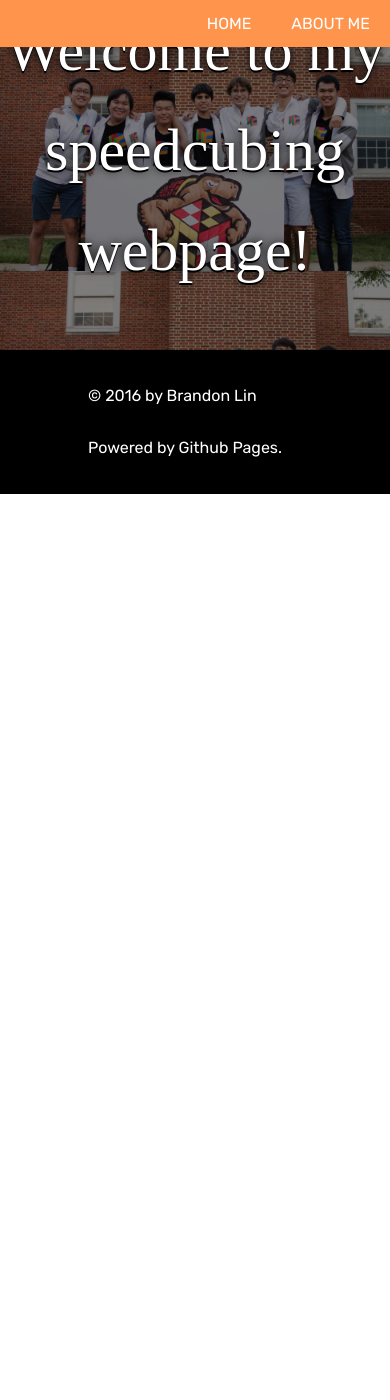
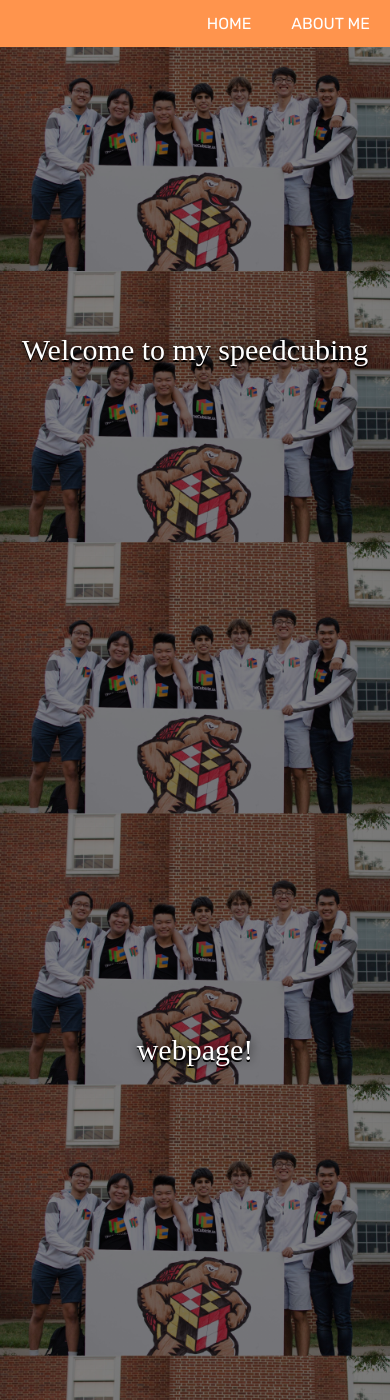
Before and after one commit to esqu1/esqu1.github.io, a Jekyll site: the page built from cubing/index.html, in a window 390 px wide and 1400 px high. Built offline with Jekyll 4.4.1, drawn with Linux system fonts in a browser that asks for light colours; nearby versions of some CDN libraries; some web fonts are replaced.

Commit message:
cubing webpage

```diff
--- a/cubing/css/style.css
+++ b/cubing/css/style.css
@@ -78,9 +78,16 @@
 		margin: 0;
 		padding: 20px;
 	}
-	.cube{
-		background-image: linear-gradient( rgba(0, 0, 0, 0.5), rgba(0, 0, 0, 0.5) ), url(../../img/14590037_1351806814832162_660718812914753426_o.jpg);
-		line-height: 100px;
+	.photo{
+		font-size: 30px;
+		font-family: 'Eczar', serif;
+		background-size: 105%;
+		width: 100%;
+		display: inline-block;
+		text-align: center;
+		color: white;
+		text-shadow: 0 2px 0 black, 0 0 10px black;
+		padding-bottom: 50px;
 	}
 }
 
```
